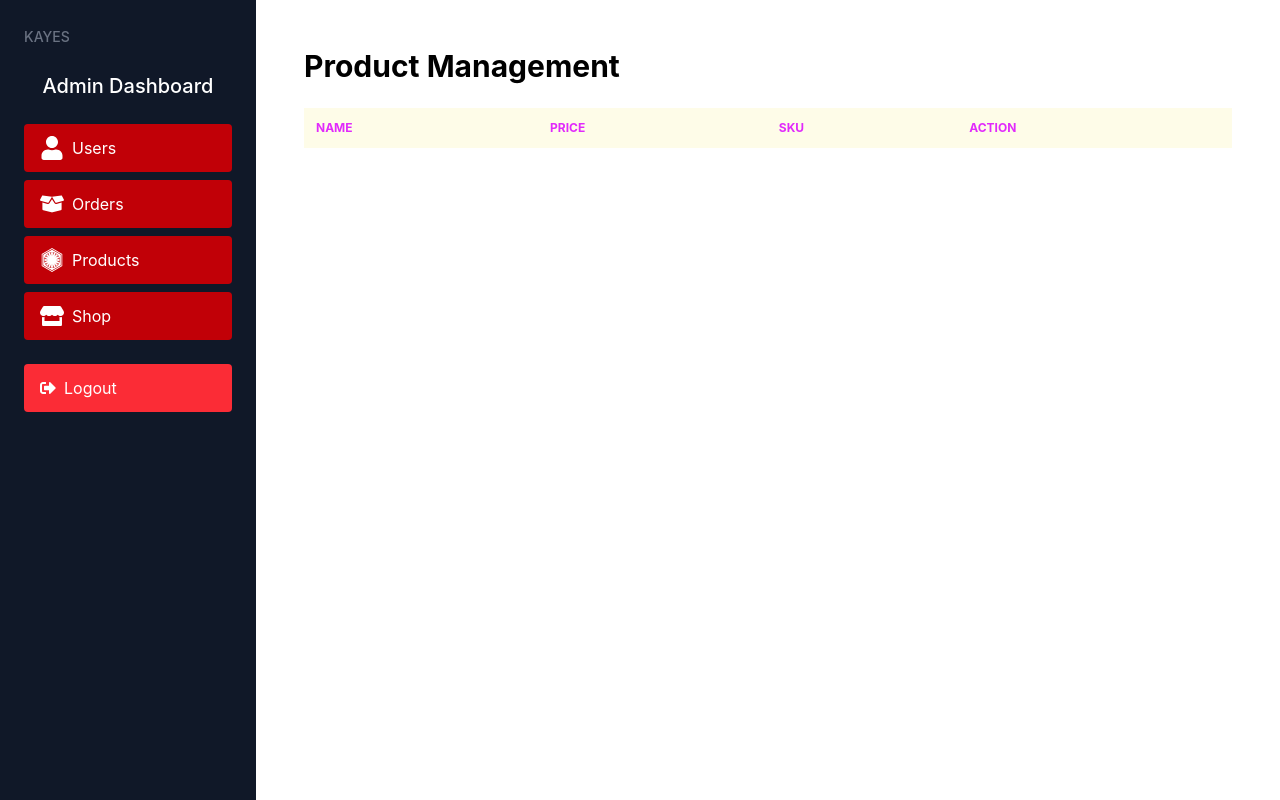
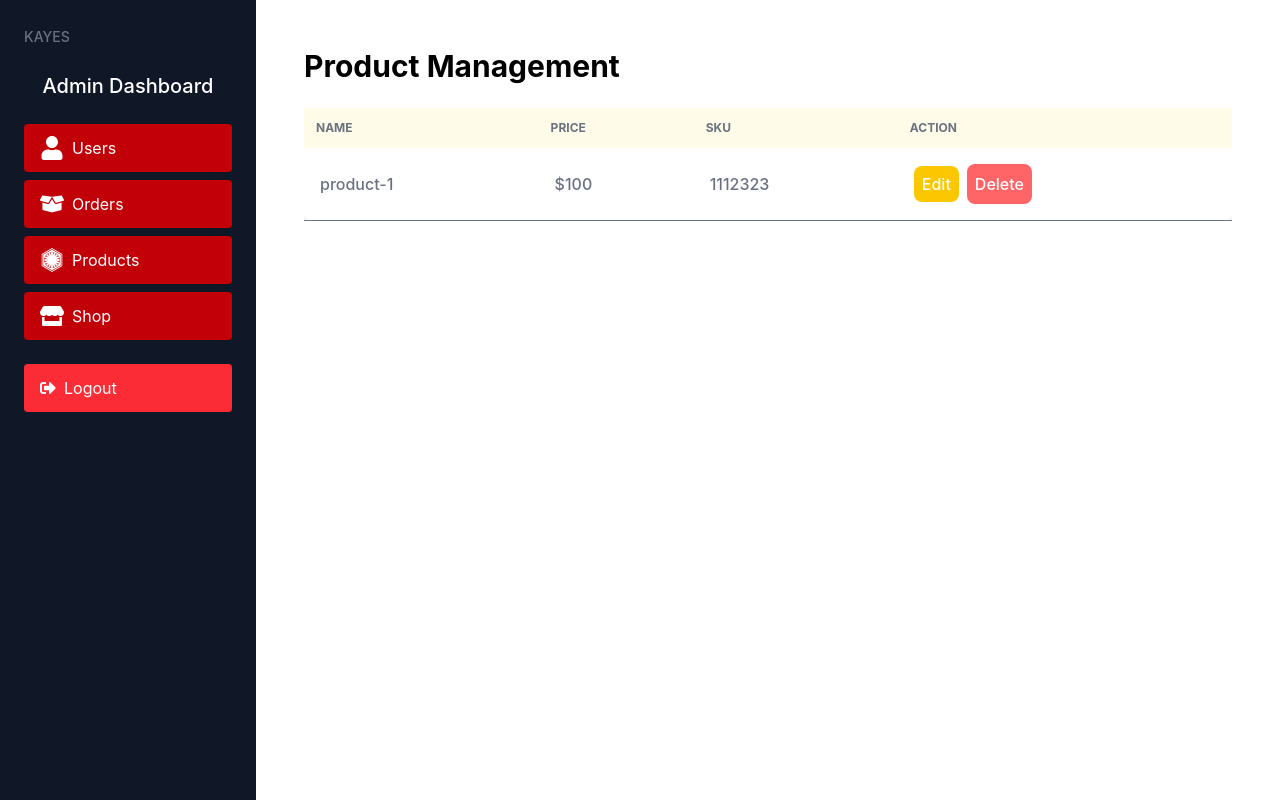
Before and after one commit to Dev-kayes/reddit, a React app in the folder frontEnd/: page /admin/products in a window 1280 px wide. Built offline with nearby package versions, Linux system fonts and the light colour scheme; the HTML template or start-up script is replaced by a standard one.

Commit message:
Edit product page

```diff
--- a/frontEnd/src/App.jsx
+++ b/frontEnd/src/App.jsx
@@ -15,6 +15,7 @@ import AdminLayOut from "./components/Admin/AdminLayOut";
 import AdminHomePage from "./pages/AdminHomePage";
 import UserManagement from "./components/Admin/UserManagement";
 import ProductManagement from "./components/Admin/ProductManagement";
+import EditProductPage from "./components/Admin/EditProductPage";
 
 const App = () => {
   return (
@@ -41,6 +42,7 @@ const App = () => {
           <Route index element={<AdminHomePage />} />
           <Route path="users" element={<UserManagement />} />
           <Route path="products" element={<ProductManagement />} />
+          <Route path="products/:id/edit" element={<EditProductPage />} />
         </Route>
       </Routes>
     </>
--- /dev/null
+++ b/frontEnd/src/components/Admin/EditProductPage.jsx
@@ -0,0 +1,7 @@
+import React from "react";
+
+const EditProductPage = () => {
+  return <div>EditProductPage</div>;
+};
+
+export default EditProductPage;
--- a/frontEnd/src/components/Admin/ProductManagement.jsx
+++ b/frontEnd/src/components/Admin/ProductManagement.jsx
@@ -1,4 +1,5 @@
 import React from "react";
+import { Link } from "react-router";
 
 const ProductManagement = () => {
   const product = [
@@ -9,10 +10,15 @@ const ProductManagement = () => {
       sku: "1112323",
     },
   ];
+  const handleDeleteProduct = (productId) => {
+    if (window.confirm("Are you sure you want to delete this product?")) {
+      console.log({ productId: productId });
+    }
+  };
   return (
     <div className="max-w-7xl mx-auto p-6">
       <h1 className="text-3xl font-bold mb-6">Product Management</h1>
-      <div className="overflow-x-auto text-left text-fuchsia-500">
+      <div className="overflow-x-auto text-left text-gray-500">
         <table className="min-w-full sm:rounded-lg shadow-lg">
           <thead className="bg-yellow-50 text-xs uppercase">
             <tr>
@@ -22,6 +28,50 @@ const ProductManagement = () => {
               <th className="p-3">action</th>
             </tr>
           </thead>
+          <tbody>
+            {product.length > 0 ? (
+              product.map((product, index) => (
+                <tr
+                  key={index}
+                  className="border-b hover:text-gray-50 cursor-pointer"
+                >
+                  <td className="p-4 font-medium text-gray-500">
+                    {product.name}
+                  </td>
+
+                  <td className="p-4 font-medium text-gray-500">
+                    ${product.price}
+                  </td>
+
+                  <td className="p-4 font-medium text-gray-500">
+                    {product.sku}
+                  </td>
+
+                  <td className="p-4 font-medium text-gray-500">
+                    <Link
+                      to={`/admin/products/${product._id}/edit`}
+                      className="bg-yellow-400 p-2 rounded-lg mr-2 hover:bg-amber-500 text-white"
+                    >
+                      Edit
+                    </Link>
+
+                    <button
+                      onClick={() => handleDeleteProduct(product._id)}
+                      className="bg-red-400 p-2 rounded-lg hover:bg-red-700 text-white"
+                    >
+                      Delete
+                    </button>
+                  </td>
+                </tr>
+              ))
+            ) : (
+              <tr>
+                <td colSpan="4" className="p-4 text-center">
+                  No products found
+                </td>
+              </tr>
+            )}
+          </tbody>
         </table>
       </div>
     </div>
```
